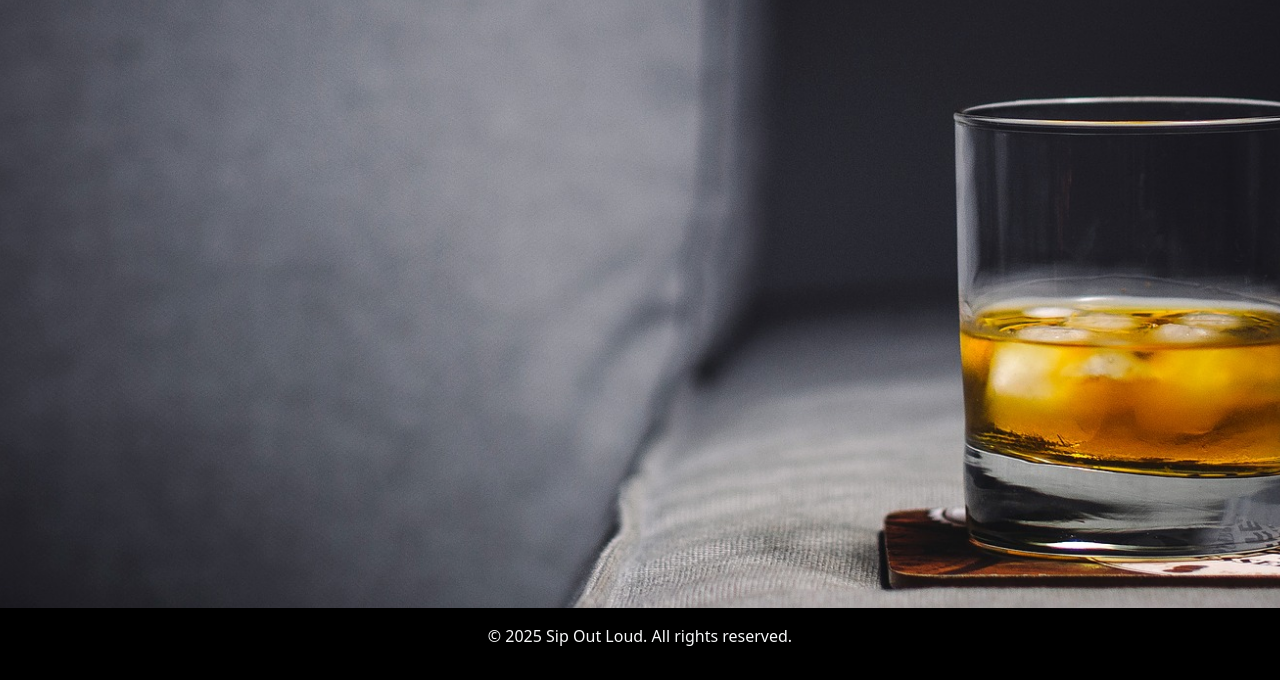
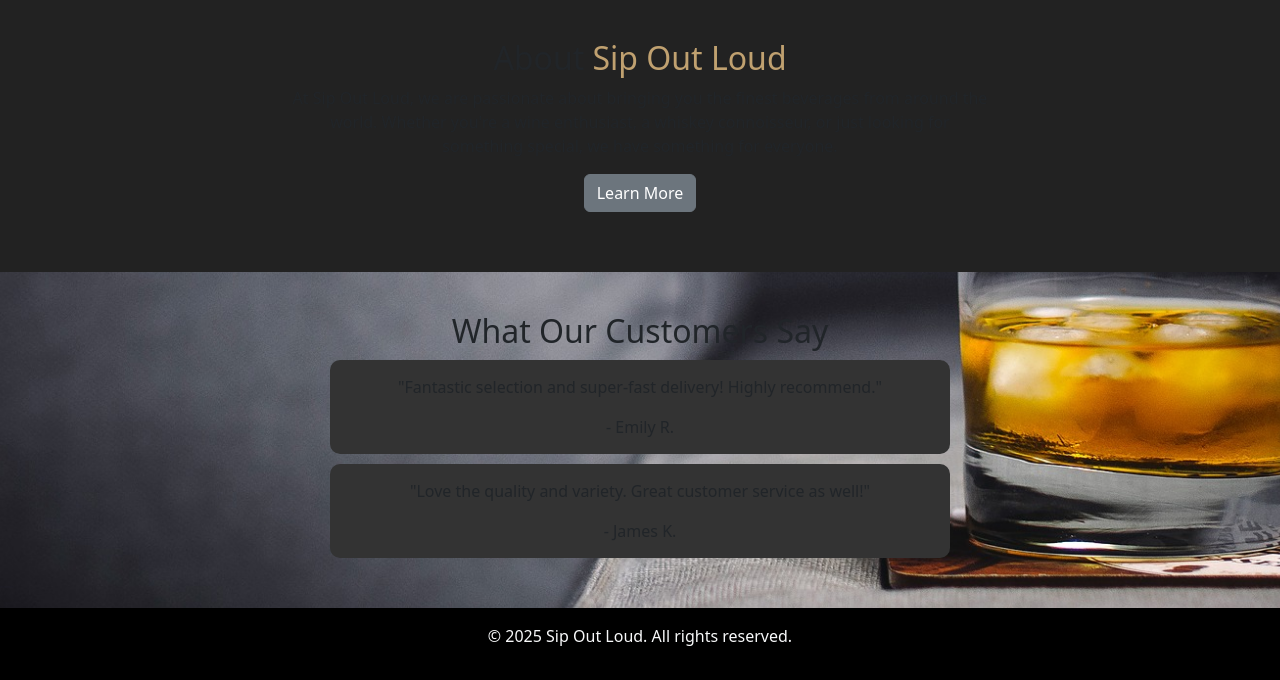
Before and after one commit to HazelHawadi/Sip_Out_Loud_P5, a Django app: page / in a window 1280 px wide. Shown: the part 730-1410 px from the top of the page. Run offline with Django 5.2, Linux system fonts and the light colour scheme.

Commit message:
Add styling to the index.html for the home page

```diff
--- a/home/templates/home/index.html
+++ b/home/templates/home/index.html
@@ -2,24 +2,53 @@
 {% load static %}
 
 {% block content %}
-  <div class="hero">
-    <h1>Welcome to Sip Out Loud</h1>
-    <p>Your one-stop shop for premium drinks</p>
-    <a href="/products/" class="btn">Explore Our Collection</a>
-  </div>
+  <!-- Hero Section -->
+  <section class="hero">
+    <div class="hero-content">
+      <h1>Welcome to <span class="highlight">Sip Out Loud</span></h1>
+      <p>Your one-stop shop for premium drinks.</p>
+      <a href="/products/" class="btn btn-primary">Explore Our Collection</a>
+    </div>
+  </section>
 
+  <!-- Features Section -->
   <section class="features">
     <div class="feature">
+      <img src="{% static 'images/quality.jpg' %}" alt="Quality Selection">
       <h2>Quality Selection</h2>
       <p>We offer a wide variety of top-shelf wines, whiskeys, gins, and more.</p>
     </div>
     <div class="feature">
+      <img src="{% static 'images/secure-payment.jpg' %}" alt="Safe Payment">
       <h2>Safe & Secure Payment</h2>
       <p>Shop with confidence using our secure payment options.</p>
     </div>
     <div class="feature">
+      <img src="{% static 'images/fast-delivery.png' %}" alt="Fast Delivery">
       <h2>Fast Delivery</h2>
       <p>Enjoy fast delivery to your doorsteps in no time.</p>
     </div>
   </section>
+
+  <!-- About Us Section -->
+  <section class="about">
+    <div class="about-content">
+      <h2>About <span class="highlight">Sip Out Loud</span></h2>
+      <p>At Sip Out Loud, we are passionate about bringing you the finest beverages from around the world. Whether you're a wine enthusiast, a whiskey connoisseur, or just looking for something special, we have something for everyone.</p>
+      <a href="/about/" class="btn btn-secondary">Learn More</a>
+    </div>
+  </section>
+
+  <!-- Testimonials Section -->
+  <section class="testimonials">
+    <h2>What Our Customers Say</h2>
+    <div class="testimonial">
+      <p>"Fantastic selection and super-fast delivery! Highly recommend."</p>
+      <span>- Emily R.</span>
+    </div>
+    <div class="testimonial">
+      <p>"Love the quality and variety. Great customer service as well!"</p>
+      <span>- James K.</span>
+    </div>
+  </section>
 {% endblock %}
--- a/sip_out_loud/settings.py
+++ b/sip_out_loud/settings.py
@@ -147,8 +147,9 @@ USE_TZ = True
 
 STATIC_URL = '/static/'
 
+STATIC_URL = '/static/'
 STATICFILES_DIRS = [
-    os.path.join(BASE_DIR, 'static'),
+    BASE_DIR / "static",
 ]
 STATIC_ROOT = BASE_DIR / "staticfiles"
 
--- a/static/css/base.css
+++ b/static/css/base.css
@@ -98,3 +98,78 @@ footer {
     text-align: center;
     width: 100%;
 }
+
+/* Hero Section */
+.hero {
+    background: url('/media/hero-bg.jpg') center/cover no-repeat;
+    text-align: center;
+    padding: 100px 20px;
+}
+
+.hero-content {
+    background: rgba(0, 0, 0, 0.7);
+    padding: 30px;
+    border-radius: 10px;
+    display: inline-block;
+}
+
+.hero h1 {
+    font-size: 2.5rem;
+    color: #af965e;
+}
+
+.hero .highlight {
+    color: #c0a170;
+}
+
+.hero .btn {
+    margin-top: 15px;
+}
+
+/* Features Section */
+.features {
+    display: flex;
+    justify-content: space-around;
+    padding: 50px 20px;
+    text-align: center;
+}
+
+.feature img {
+    width: 100px;
+    height: auto;
+    margin-bottom: 15px;
+}
+
+.feature h2 {
+    color: #af965e;
+}
+
+/* About Section */
+.about {
+    text-align: center;
+    padding: 60px 20px;
+    background: #222;
+}
+
+.about .highlight {
+    color: #c0a170;
+}
+
+.about-content {
+    max-width: 700px;
+    margin: auto;
+}
+
+/* Testimonials */
+.testimonials {
+    text-align: center;
+    padding: 40px 20px;
+}
+
+.testimonial {
+    background: #333;
+    padding: 15px;
+    border-radius: 10px;
+    margin: 10px auto;
+    width: 50%;
+}
```
Also changed, not shown: media/fast-delivery.png (added).
